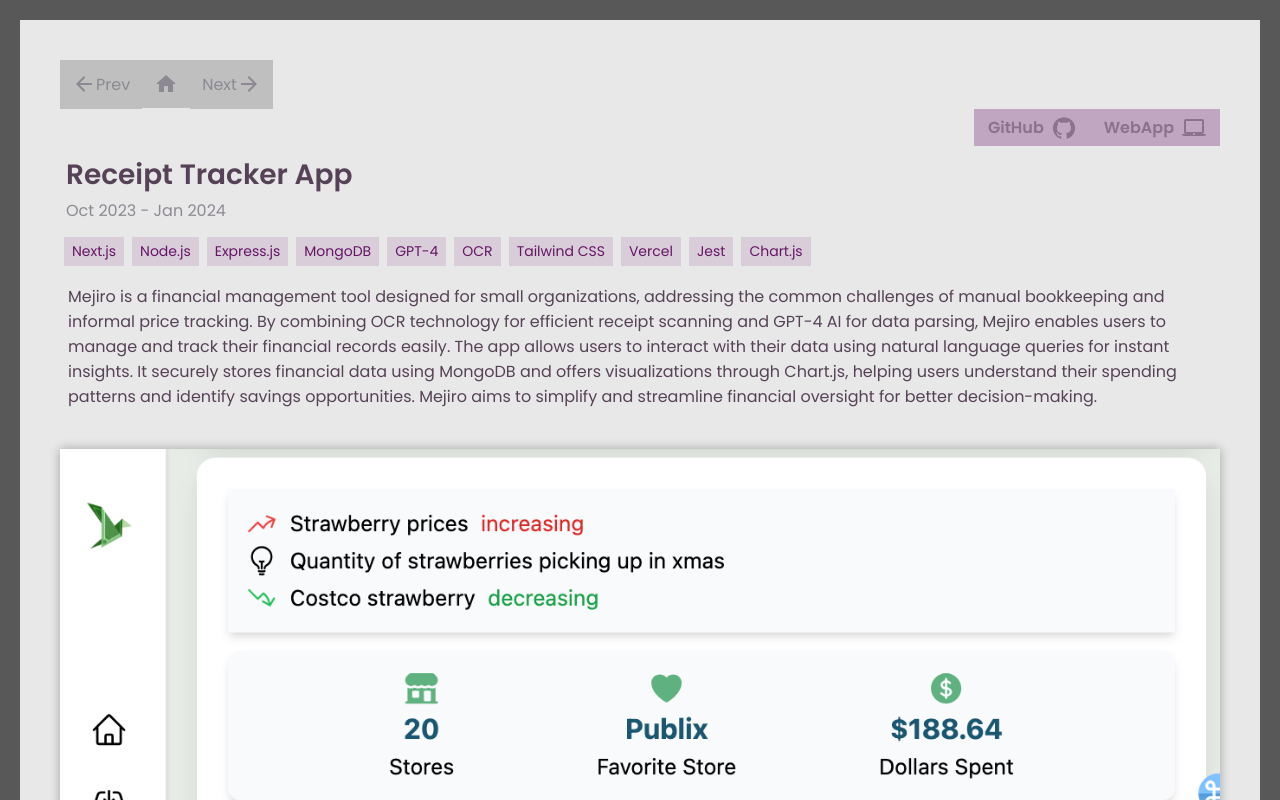
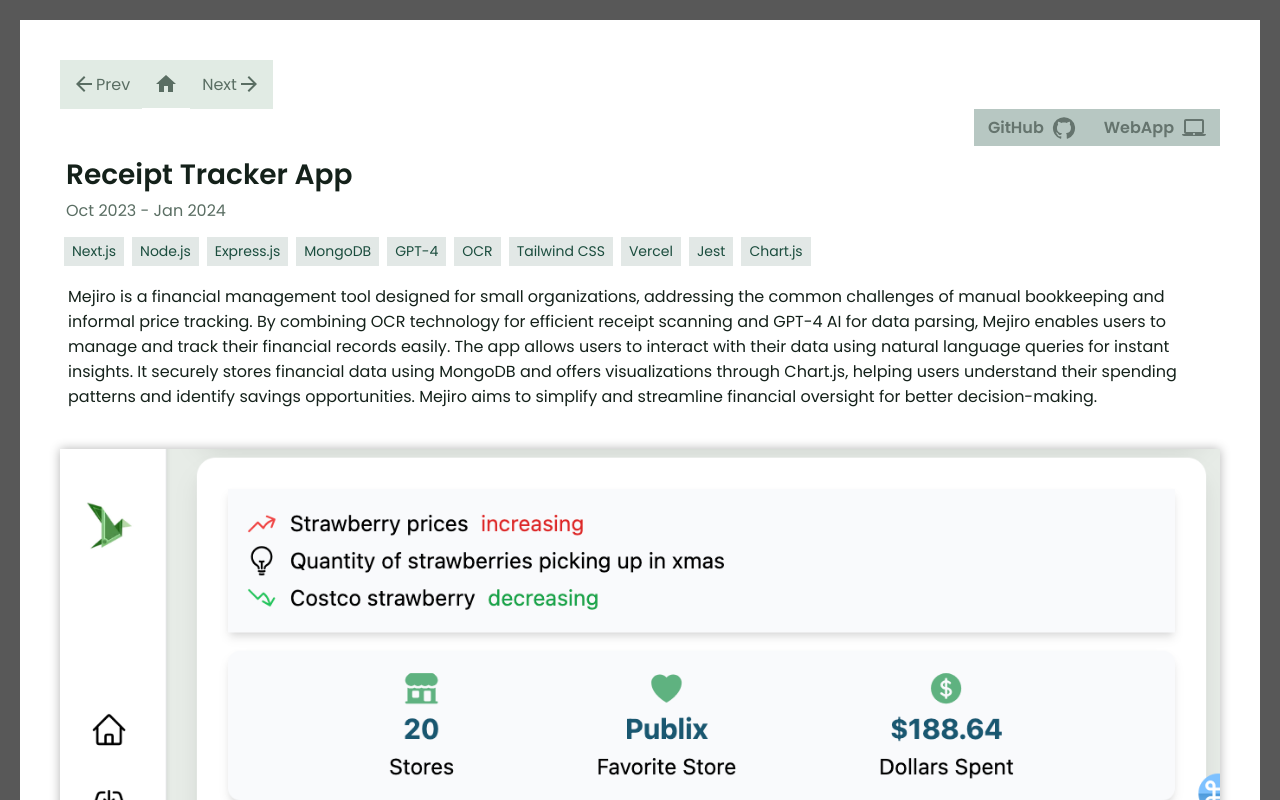
Before and after one commit to acatarinaoaraujo/portfolio-3D, a Next.js app in the folder my-app/: page /projects/0 in a window 1280 px wide. Built offline with nearby package versions, Linux system fonts and the light colour scheme.

Commit message:
update portfolio

```diff
--- a/my-app/src/app/components/Cards/EducationCard.jsx
+++ b/my-app/src/app/components/Cards/EducationCard.jsx
@@ -132,7 +132,7 @@
                 <Body>
                     <Name>{education.school}</Name>
                     <Degree>{education.degree}</Degree>
-                    <Date>{education.date}</Date>
+                    <Date> {education.date.split('-').map(part => part.trim().match(/\d{4}$/)?.[0]).join('-')}</Date>
                 </Body>
             </Top>
             <Grade><b>GPA: </b>{education.grade}</Grade>
--- a/my-app/src/app/components/Cards/ExperienceCard.jsx
+++ b/my-app/src/app/components/Cards/ExperienceCard.jsx
@@ -144,7 +144,7 @@
         <Body>
           <Role>{experience.role}</Role>
           <Company>{experience.company}</Company>
-          <Date>{experience.date}</Date>
+          <Date> {experience.date.split('-').map(part => part.trim().match(/\d{4}$/)?.[0]).join('-')}</Date>
         </Body>
       </Top>
       <Description>
--- a/my-app/src/app/data/constants.js
+++ b/my-app/src/app/data/constants.js
@@ -31,13 +31,14 @@
 
 export const Bio = {
   name: "Ana Araújo",
-  roles: ["Full-Stack Developer", "Software Engineer"],
+  roles: ["Software Engineer"],
   description: descriptionStyle,
   github: "https://github.com/acatarinaoaraujo",
   resume: resume,
   linkedin: "https://www.linkedin.com/in/acatarinaoaraujo/",
   leetcode: "https://leetcode.com/u/acoa/",
   email: "ancoaraujo@gmail.com",
+  spotify: "https://open.spotify.com/user/z0jvjmgy6bnrm5hasa4z1lh7v?si=07e900f2b1df487f"
 };
 
 export const skills = [
@@ -1071,10 +1072,10 @@
   },
   {
     id: 7,
-    title: "Buy From Her",
+    title: "High-Fidelity Prototype",
     date: "Aug 2021 - Dec 2021",
     description:
-      "Buy From Her is a platform designed to support local female entrepreneurs by promoting their products and services. It helps customers discover and purchase items without extensive travel, making it easier to access products from businesswomen. The project aims to empower women, stimulate local economies, and create employment opportunities while promoting social progress. The design process followed a top-down approach, beginning with research and a mind map, followed by the creation of user flows and prototypes. The platform’s ultimate goal is to foster economic growth and convenience through digital accessibility.",
+      "A platform designed to support local female entrepreneurs by promoting their products and services. It helps customers discover and purchase items without extensive travel, making it easier to access products from businesswomen. The project aims to empower women, stimulate local economies, and create employment opportunities while promoting social progress. The design process followed a top-down approach, beginning with research and a mind map, followed by the creation of user flows and prototypes. The platform’s ultimate goal is to foster economic growth and convenience through digital accessibility.",
     // keyDetails: {
     //   goals: [
     //     "Empower women by promoting their products and services to a wider audience.",
--- a/my-app/src/app/utils/Themes.js
+++ b/my-app/src/app/utils/Themes.js
@@ -1,25 +1,25 @@
 export const darkTheme = {
-    bg:"#1C1C27",
-    bgLight: "#1C1E27",
-    primary:"#854CE6",
-    text_primary:"#F2F3F4",
-    text_secondary:"#b1b2b3",
-    card:"#171721",
-    card_light: '#191924',
-    button:"#854CE6",
-    white:"#FFFFFF",
-    black:"#000000",
-}
+  bg: "#0A120D",          // Very dark charcoal green
+  bgLight: "#121E16",     // Deep forest green tint
+  primary: "#1DB954",     // Vibrant tech green (like Spotify green)
+  text_primary: "#F2F4F3",// Clean off-white
+  text_secondary: "#8C9A91", // Muted sage grey for secondary text
+  card: "#0E1911",        // Dark sleek green card background
+  card_light: "#16251B",  // Slightly lighter green-gray for highlights
+  button: "#854CE6",      // Purple detail accent for interactive CTA buttons
+  white: "#FFFFFF",
+  black: "#000000",
+};
 
 export const lightTheme = {
-    bg: "#E8E8E8",            // White for the main background
-    bgLight: "#BFBFBF",       // Soft grey for secondary background elements
-    primary: "#661566",       // Deep plum for primary elements
-    text_primary: "#564256",  // Black for primary text
-    text_secondary: "#8d8992", // Muted grey for secondary text
-    card: "#E8E8E8",          // White for cards to keep them clean and consistent
-    card_light: "#BFBFBF",    // Soft grey for card backgrounds
-    button: "#FC814A",        // Vibrant orange for call-to-action buttons
-    white: "#E8E8E8",         // White for contrast
-    black: "#000000",         // Black for text and essential elements
-  };
+  bg: "#F4F7F5",          // Crisp, ultra-light mint white
+  bgLight: "#E1EBE4",     // Soft, clean sage grey-green
+  primary: "#1B4D3E",     // Deep, elegant Brunswick green
+  text_primary: "#14211A",// Dark forest black for primary readability
+  text_secondary: "#5A6E63", // Balanced slate-green for subtext
+  card: "#FFFFFF",        // Clean white cards
+  card_light: "#EFF5F1",  // Subtle mint-tinted card highlights
+  button: "#7033D1",      // Vibrant royal purple detail for your CTA buttons
+  white: "#FFFFFF",
+  black: "#000000",
+};
```
Also changed, not shown: my-app/src/app/components/About/index.js (+38 -48 lines).
